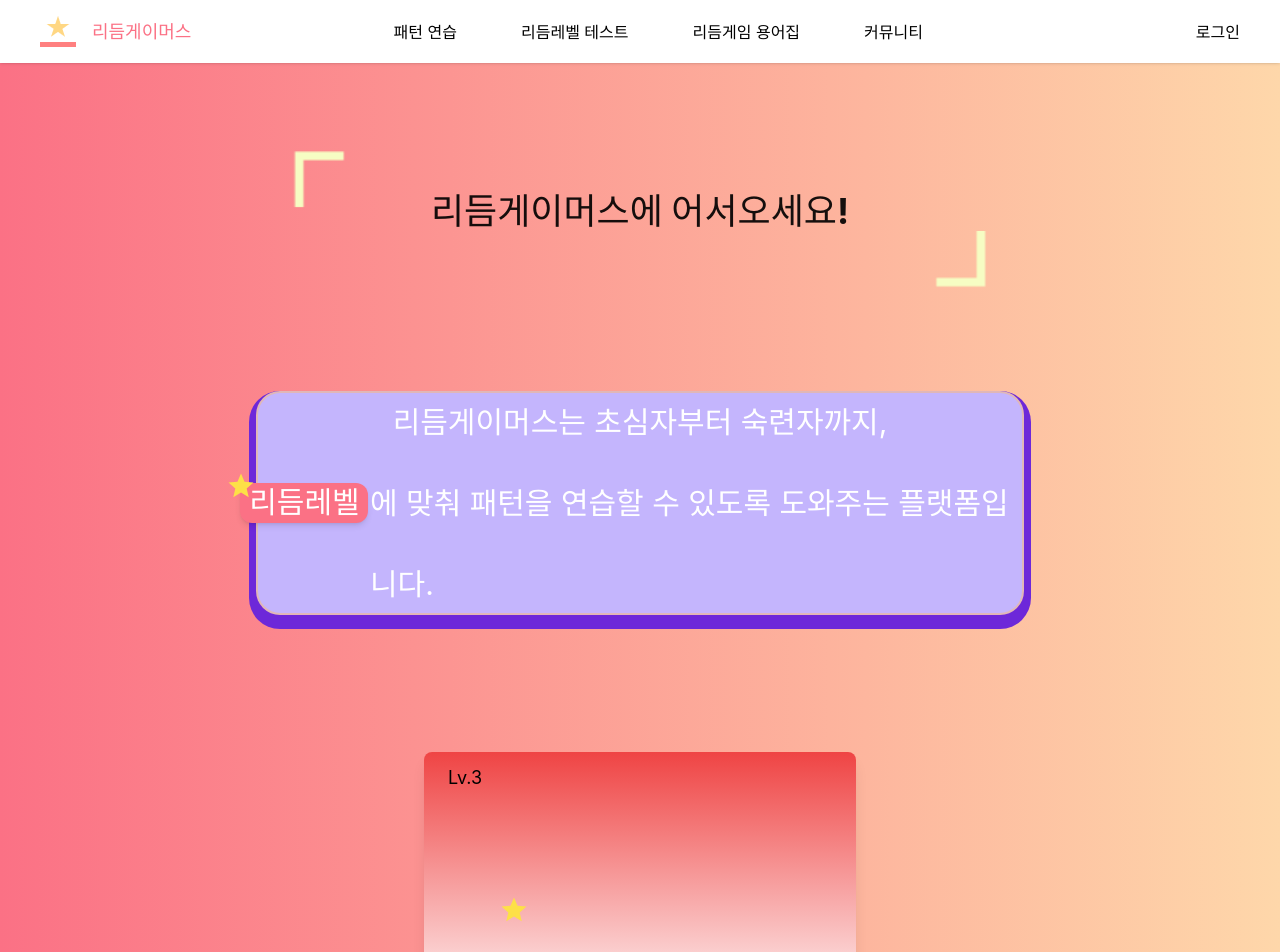
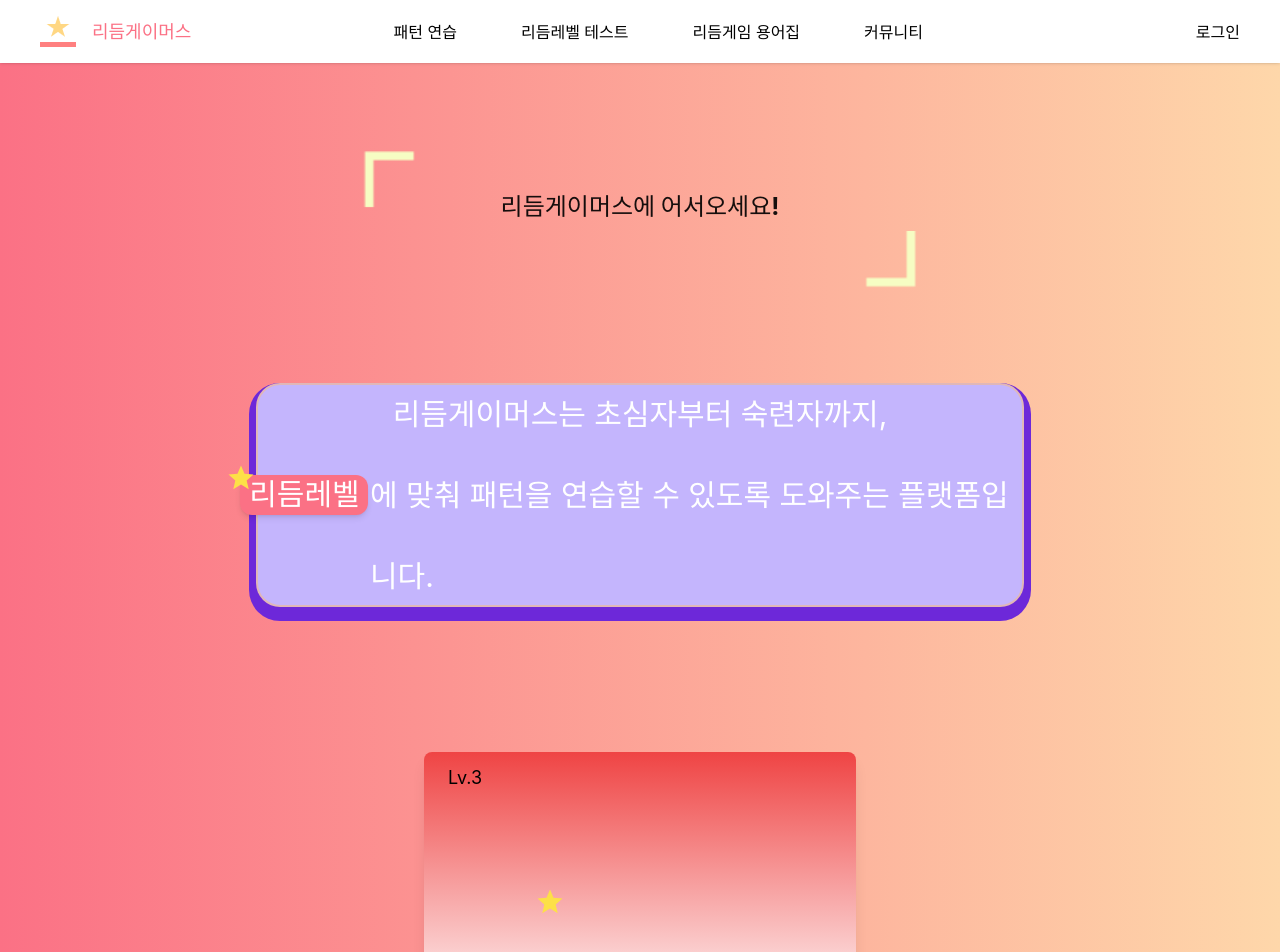
Before and after one commit to rhythm-gamers/rg-front, a Next.js app: page / in a window 1280 px wide. Shown: the top 952 px of the page. Built offline with nearby package versions, Linux system fonts and the light colour scheme; a web font is replaced by a local one.

Commit message:
[ETC-1] 필요없는 CSS 수정 및 삭제

```diff
--- a/src/components/atoms/SectionTitle.tsx
+++ b/src/components/atoms/SectionTitle.tsx
@@ -10,9 +10,13 @@ const SectionTitle = ({ children, isImportant, className }: ISectionTitle) => {
   return (
     <>
       {isImportant ? (
-        <h1 className={`text-4xl font-bold ${className}`}>{children}</h1>
+        <h1 className={`text-2xl font-bold text-black ${className ?? ""}`}>
+          {children}
+        </h1>
       ) : (
-        <h2 className={`text-4xl font-bold ${className}`}>{children}</h2>
+        <h2 className={`text-2xl font-bold text-black ${className ?? ""}`}>
+          {children}
+        </h2>
       )}
     </>
   );
--- a/src/components/organisms/Header.tsx
+++ b/src/components/organisms/Header.tsx
@@ -51,7 +51,7 @@ const Header = () => {
               type="button"
               data-testid="link-pp"
               onClick={() => unloadAndNavigate(LINK_PP)}
-              className={`relative block after:block after:content-[''] after:absolute after:h-[2px] after:bg-rose-400 after:w-full after:-bottom-2 ${
+              className={`relative after:block after:content-[''] after:absolute after:h-[2px] after:bg-rose-400 after:w-full after:-bottom-2 ${
                 pathname !== LINK_PP &&
                 "after:scale-x-0 after:hover:scale-x-100 after:transition after:duration-300"
               }`}
@@ -64,7 +64,7 @@ const Header = () => {
               type="button"
               data-testid="link-rlt"
               onClick={() => unloadAndNavigate(LINK_RLT)}
-              className={`relative block after:block after:content-[''] after:absolute after:h-[2px] after:bg-rose-400 after:w-full after:-bottom-2 ${
+              className={`relative after:block after:content-[''] after:absolute after:h-[2px] after:bg-rose-400 after:w-full after:-bottom-2 ${
                 pathname !== LINK_RLT &&
                 "after:scale-x-0 after:hover:scale-x-100 after:transition after:duration-300"
               }`}
@@ -76,7 +76,7 @@ const Header = () => {
             <button
               type="button"
               data-testid="link-wiki"
-              className={`relative block after:block after:content-[''] after:absolute after:h-[2px] after:bg-rose-400 after:w-full after:-bottom-2 ${
+              className={`relative after:block after:content-[''] after:absolute after:h-[2px] after:bg-rose-400 after:w-full after:-bottom-2 ${
                 pathname !== LINK_WIKI &&
                 "after:scale-x-0 after:hover:scale-x-100 after:transition after:duration-300"
               }`}
@@ -89,7 +89,7 @@ const Header = () => {
             <button
               type="button"
               data-testid="link-community"
-              className={`relative block after:block after:content-[''] after:absolute after:h-[2px] after:bg-rose-400 after:w-full after:-bottom-2 ${
+              className={`relative after:block after:content-[''] after:absolute after:h-[2px] after:bg-rose-400 after:w-full after:-bottom-2 ${
                 pathname !== LINK_COMMUNITY &&
                 "after:scale-x-0 after:hover:scale-x-100 after:transition after:duration-300"
               }`}
```
